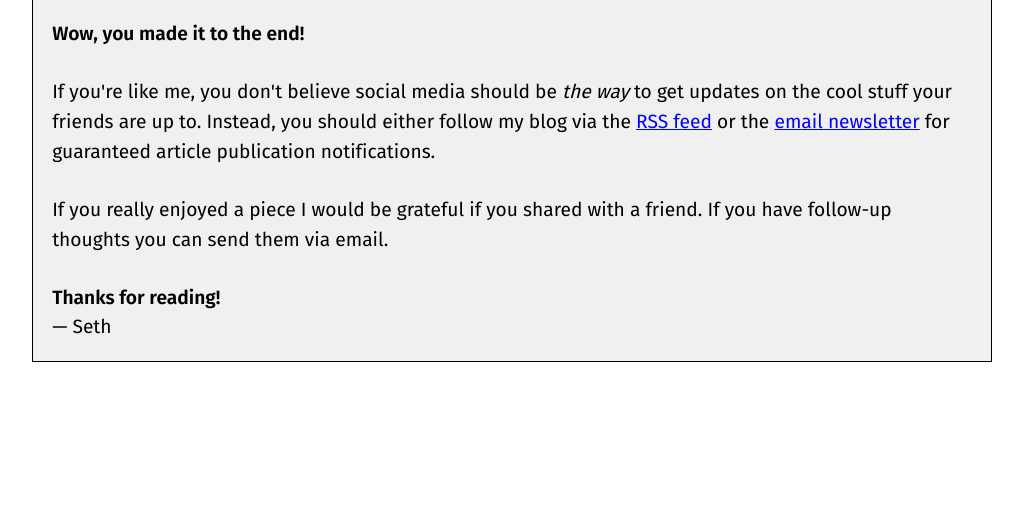
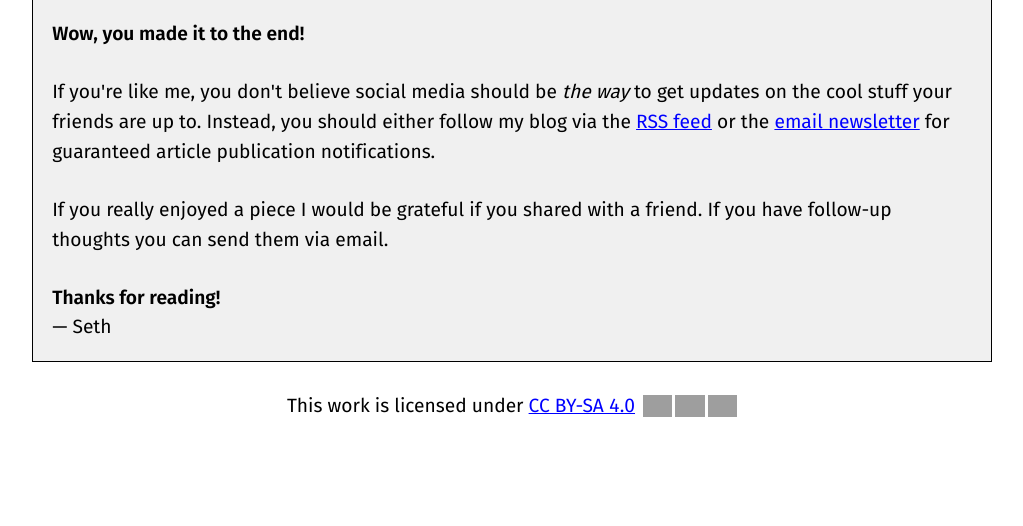
Before and after one commit to sethmlarson/sethmlarson.dev, a Flask app: page /elegant-and-secure-api-design in a window 1280 px wide. Shown: the part 5900-6426 px from the top of the page, without its empty margins (128-1151 px from the left). Before the commit the page ends 6262 px from the top, so only its background shows below. Run offline with Flask 2, Linux system fonts and the light colour scheme; some libraries are stand-ins or nearby versions; grey boxes are pictures that could not be loaded.

Commit message:
License all blog posts CC-BY-SA 4.0

```diff
--- a/app/templates/blog.html
+++ b/app/templates/blog.html
@@ -34,4 +34,9 @@ Reading time: {{ reading_time }} minute{{ 's' if reading_time != 1 else '' }}</p
         <strong>Thanks for reading!</strong><br> — Seth
     </p>
 </blockquote>
+<div>
+    <center>
+         <p xmlns:cc="http://creativecommons.org/ns#" >This work is licensed under <a href="https://creativecommons.org/licenses/by-sa/4.0/?ref=chooser-v1" target="_blank" rel="license noopener noreferrer" style="display:inline-block;">CC BY-SA 4.0</a> <a href="https://creativecommons.org/licenses/by-sa/4.0/?ref=chooser-v1" target="_blank" rel="license noopener noreferrer" style="display:inline-block;"><img style="height:22px!important;margin-left:3px;vertical-align:text-bottom;" src="https://mirrors.creativecommons.org/presskit/icons/cc.svg?ref=chooser-v1"><img style="height:22px!important;margin-left:3px;vertical-align:text-bottom;" src="https://mirrors.creativecommons.org/presskit/icons/by.svg?ref=chooser-v1"><img style="height:22px!important;margin-left:3px;vertical-align:text-bottom;" src="https://mirrors.creativecommons.org/presskit/icons/sa.svg?ref=chooser-v1"></a></p>
+    </center>
+</div>
 {% endblock %}
```
